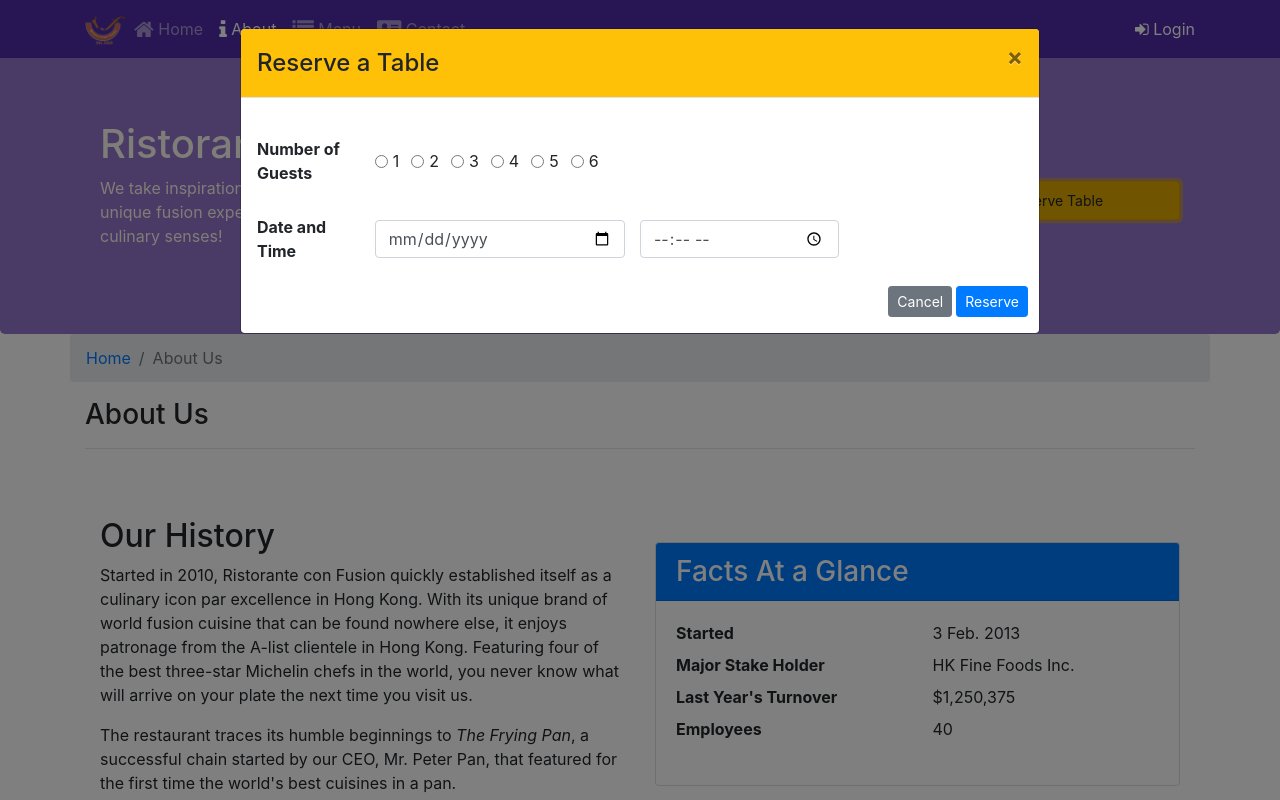
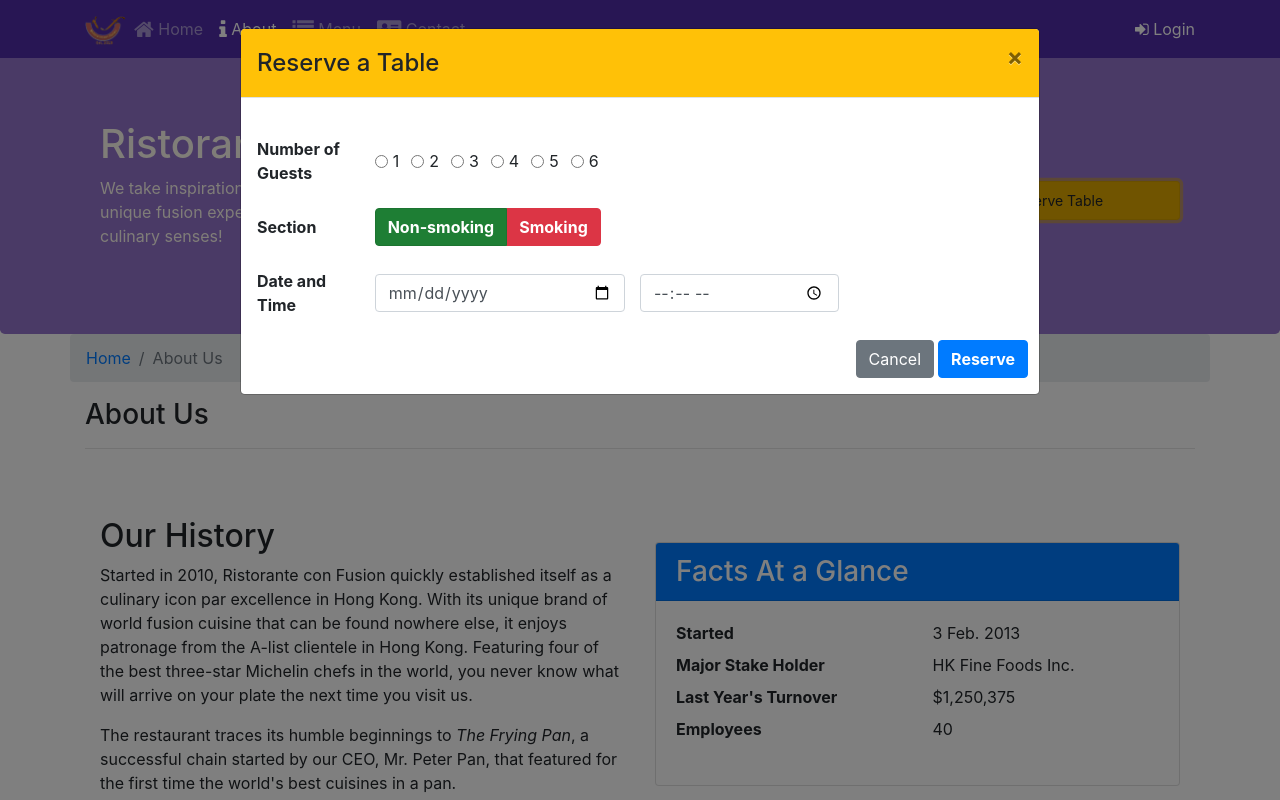
Before and after one commit to simonmontaggioni/Bootstrap-and-Responsive-Design, a website: page aboutus.html in a window 1280 px wide. Both pictures are taken after a click on the button "Reserve Table". Shown: the top 800 px of the page. Drawn offline with nearby package versions, Linux system fonts and the light colour scheme.

Commit message:
feat: Add a smoking section selection in the reservation form.
  - A  radio button group with the labels non-smoking in green
  and smoking in red is included in the form to select the table
  section for the reservation.

  - Use the bootstrap color classes to set
  the color of the buttons.

  - The non-smoking button is checked by default.

  * Assingmen 3 - Task 2

```diff
--- a/aboutus.html
+++ b/aboutus.html
@@ -212,6 +212,37 @@
                   for="dateInput"
                   class="col-12 col-md-3 col-lg-2 col-form-label"
                 >
+                  <strong>Section</strong>
+                </label>
+                <div class="col-12 col-md-6 pl-md-0 col-lg-4">
+                  <div class="btn-group btn-group-toggle" data-toggle="buttons">
+                    <label class="btn btn-success font-weight-bold">
+                      <input
+                        type="radio"
+                        name="tablesSection"
+                        id="nonSmoking"
+                        autocomplete="off"
+                        checked
+                      />
+                      Non-smoking
+                    </label>
+                    <label class="btn btn-danger font-weight-bold">
+                      <input
+                        type="radio"
+                        name="tablesSection"
+                        id="Smoking"
+                        autocomplete="off"
+                      />
+                      Smoking
+                    </label>
+                  </div>
+                </div>
+              </div>
+              <div class="row align-items-center form-group">
+                <label
+                  for="dateInput"
+                  class="col-12 col-md-3 col-lg-2 col-form-label"
+                >
                   <strong>Date and Time</strong>
                 </label>
                 <div class="col-12 col-md-5 pl-md-0 col-lg-4">
@@ -234,12 +265,15 @@
               <div class="form-row">
                 <button
                   type="button"
-                  class="btn btn-secondary btn-sm ml-auto"
+                  class="btn btn-secondary ml-auto"
                   data-dismiss="modal"
                 >
                   Cancel
                 </button>
-                <button type="submit" class="btn btn-primary btn-sm ml-1">
+                <button
+                  type="submit"
+                  class="btn btn-primary ml-1 font-weight-bold"
+                >
                   Reserve
                 </button>
               </div>
```
Also changed, not shown: contactus.html (+36 -2 lines), index.html (+36 -2 lines).
